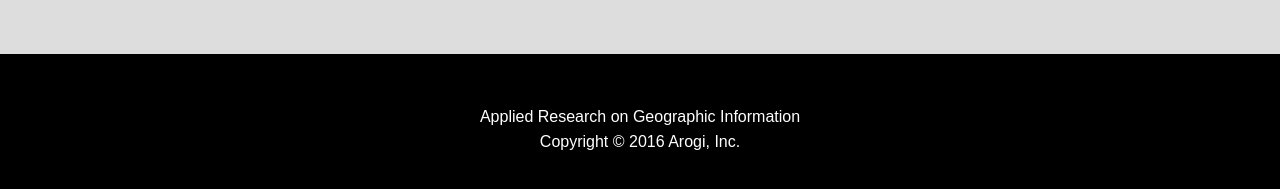
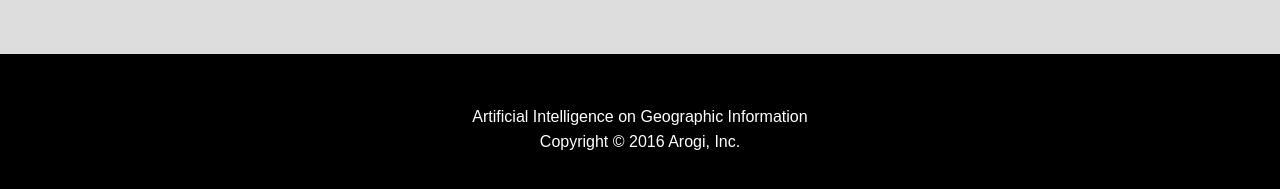
Before and after one commit to arogi/arogi.github.io, a Jekyll site: the page built from index.html, in a window 1280 px wide and 900 px high, scrolled down 1859 px. Shown: the part 695-884 px from the top of the window. Built offline with Jekyll 4.4.1, drawn with Linux system fonts in a browser that asks for light colours.

Commit message:
Update footer.html
This more a tagline than the meaning of Arogi. Nevertheless...

```diff
--- a/_includes/footer.html
+++ b/_includes/footer.html
@@ -2,6 +2,6 @@
     <footer>
         <div class="container text-center">
 
-            <p>Applied Research on Geographic Information<br />Copyright &copy; 20{{ site.time | date: '%y' }} {{ site.footer }}</p>
+            <p>Artificial Intelligence on Geographic Information<br />Copyright &copy; 20{{ site.time | date: '%y' }} {{ site.footer }}</p>
         </div>
     </footer>
```
